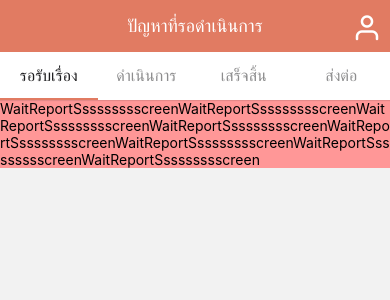
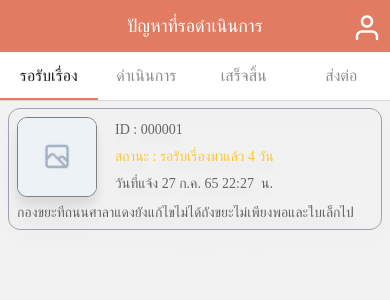
Before and after one commit to NattawutTanthai/app_smart_report, a React Native app: screen /TopBarNavigator in a window 390 px wide. Shown: the top 300 px of the page. Built offline with nearby package versions, Linux system fonts and the light colour scheme.

Commit message:
add UI Topbar and Task UI

```diff
--- /dev/null
+++ b/components/TopBar.js
@@ -0,0 +1,15 @@
+import { View, Text } from 'react-native'
+import Feather from 'react-native-vector-icons/Feather';
+
+export default function TopBar() {
+  return (
+    <View className="flex-row justify-center">
+          <Text className="font-kanitRegular text-lg text-white p-3">
+            ปัญหาที่รอดำเนินการ
+          </Text>
+          <View className="absolute right-2 top-3">
+            <Feather name="user" size={30} color="white" onPress={() =>{navigation.navigate('Profile')}} />
+          </View>
+        </View>
+  )
+}
--- a/navigation/NavStack.js
+++ b/navigation/NavStack.js
@@ -3,8 +3,8 @@ import {createMaterialTopTabNavigator} from '@react-navigation/material-top-tabs
 import { NavigationContainer } from '@react-navigation/native';
 import LoginScreen from '../screens/LoginScreen'
 import RegisterScreen from '../screens/RegisterScreen';
-import HomeScreen from '../screens/HomeScreen';
 import TopBarNavigator from './TopBarNavigator';
+import ProfileScreen from '../screens/ProfileScreen';
 
 const Stack = createNativeStackNavigator()
 const Tab = createMaterialTopTabNavigator();
@@ -15,8 +15,8 @@ export default function NavStack() {
       <Stack.Navigator initialRouteName='Login' screenOptions={{headerShown: false}}>
         <Stack.Screen name="Login" component={LoginScreen} />
         <Stack.Screen name="Register" component={RegisterScreen}  />
-        <Stack.Screen name="Home" component={HomeScreen} />
         <Stack.Screen name="TopBarNavigator" component={TopBarNavigator} />
+        <Stack.Screen name="Profile" component={ProfileScreen} />
       </Stack.Navigator>
     </NavigationContainer>
   )
--- a/navigation/TopBarNavigator.js
+++ b/navigation/TopBarNavigator.js
@@ -1,26 +1,28 @@
 import {View, Text, SafeAreaView, ScrollView} from 'react-native';
-import Feather from 'react-native-vector-icons/Feather';
-
 import {createMaterialTopTabNavigator} from '@react-navigation/material-top-tabs';
+import { useNavigation } from '@react-navigation/native';
 import WaitReportScreen from '../screens/TabScreen/WaitReportScreen';
 import ProcessScreen from '../screens/TabScreen/ProcessScreen';
 import SuccessScreen from '../screens/TabScreen/SuccessScreen';
 import SentToScreen from '../screens/TabScreen/SentToScreen';
+import Feather from 'react-native-vector-icons/Feather';
+
 
 const Tab = createMaterialTopTabNavigator();
 
 export default function TopBarNavigator() {
+  const navigation = useNavigation();
+
   return (
     <SafeAreaView className="bg-[#E17B62] h-full">
-        <View className="flex-row justify-center  bg-[#E17B62] ">
+        <View className="flex-row justify-center">
           <Text className="font-kanitRegular text-lg text-white p-3">
             ปัญหาที่รอดำเนินการ
           </Text>
           <View className="absolute right-2 top-3">
-            <Feather name="user" size={30} color="white" />
+            <Feather name="user" size={30} color="white" onPress={() =>{navigation.navigate('Profile')}} />
           </View>
         </View>
-
         <Tab.Navigator
           initialRouteName="WaitReport"
           screenOptions={{
--- a/screens/HomeScreen.js
+++ /dev/null
@@ -1,19 +0,0 @@
-import { View, Text, SafeAreaView, ScrollView } from 'react-native'
-import Feather from 'react-native-vector-icons/Feather'
-
-export default function HomeScreen() {
-  return (
-    <SafeAreaView >
-      <ScrollView>
-        <View className='flex-row justify-center  bg-[#E17B62] '>
-            <Text className='font-kanitRegular text-lg text-white p-3'>ปัญหาที่รอดำเนินการ</Text>
-            <View className='absolute right-2 top-3'>
-            <Feather  name='user' size={30} color='white' />
-            </View>
-        </View>
-
-
-      </ScrollView>
-    </SafeAreaView>
-  )
-}
--- /dev/null
+++ b/screens/ProfileScreen.js
@@ -0,0 +1,10 @@
+import { View, Text } from 'react-native'
+import React from 'react'
+
+export default function ProfileScreen() {
+  return (
+    <View>
+      <Text>ProfileScreen</Text>
+    </View>
+  )
+}
--- a/screens/TabScreen/ProcessScreen.js
+++ b/screens/TabScreen/ProcessScreen.js
@@ -1,10 +1,26 @@
-import { View, Text } from 'react-native'
-import React from 'react'
+import { View, Text, SafeAreaView, Image, ScrollView, TouchableOpacity } from 'react-native'
 
 export default function ProcessScreen() {
   return (
-    <View>
-      <Text>ProcessScreen</Text>
-    </View>
+    <SafeAreaView className='h-full'>
+      <ScrollView>
+        <TouchableOpacity className='m-2 p-2 border rounded-xl border-gray-400 drop-shadow-xl'>
+            <View className='flex-row mb-2'>
+              <Image
+                source={require('../../assets/images/img_unknow.png')}
+                style={{ width: 80, height: 80, marginRight: 10, borderColor: 'gray', borderWidth: 1, borderRadius: 10 }}
+              />
+              <View className='flex-col flex-wrap justify-around ml-2'>
+                <Text className='text-[#636466] font-kanitRegular'>ID : 000001</Text>
+                <Text className='text-[#2F80ED] font-kanitRegular'>สถานะ : ดำเนินการมาแล้ว 4 วัน</Text>
+                <Text className='text-[#636466] font-kanitRegular'>วันที่แจ้ง 27 ก.ค. 65 22:27  น.</Text>
+              </View>
+            </View>
+            <Text numberOfLines={3} ellipsizeMode='tail' className='text-[#636466] font-kanitRegular'>
+              กองขยะที่ถนนศาลาแดงยังแก้ไขไม่ได้ถังขยะไม่เพียงพอและใบเล็กไป
+            </Text>
+        </TouchableOpacity>
+      </ScrollView>
+    </SafeAreaView>
   )
 }
--- a/screens/TabScreen/SentToScreen.js
+++ b/screens/TabScreen/SentToScreen.js
@@ -1,10 +1,26 @@
-import { View, Text } from 'react-native'
-import React from 'react'
+import { View, Text, SafeAreaView, Image, ScrollView, TouchableOpacity } from 'react-native'
 
 export default function SentToScreen() {
   return (
-    <View>
-      <Text>SentToScreen</Text>
-    </View>
+    <SafeAreaView className='h-full'>
+      <ScrollView>
+        <TouchableOpacity className='m-2 p-2 border rounded-xl border-gray-400 drop-shadow-xl'>
+            <View className='flex-row mb-2'>
+              <Image
+                source={require('../../assets/images/img_unknow.png')}
+                style={{ width: 80, height: 80, marginRight: 10, borderColor: 'gray', borderWidth: 1, borderRadius: 10 }}
+              />
+              <View className='flex-col flex-wrap justify-around ml-2'>
+                <Text className='text-[#636466] font-kanitRegular'>ID : 000001</Text>
+                <Text className='text-[#EB5757] font-kanitRegular'>สถานะ : ส่งต่อ หน่วยงาน ความสะอาด</Text>
+                <Text className='text-[#636466] font-kanitRegular'>วันที่แจ้ง 27 ก.ค. 65 22:27  น.</Text>
+              </View>
+            </View>
+            <Text numberOfLines={3} ellipsizeMode='tail' className='text-[#636466] font-kanitRegular'>
+              กองขยะที่ถนนศาลาแดงยังแก้ไขไม่ได้ถังขยะไม่เพียงพอและใบเล็กไป
+            </Text>
+        </TouchableOpacity>
+      </ScrollView>
+    </SafeAreaView>
   )
 }
--- a/screens/TabScreen/SuccessScreen.js
+++ b/screens/TabScreen/SuccessScreen.js
@@ -1,10 +1,26 @@
-import { View, Text } from 'react-native'
-import React from 'react'
+import { View, Text, SafeAreaView, Image, ScrollView, TouchableOpacity } from 'react-native'
 
 export default function SuccessScreen() {
   return (
-    <View>
-      <Text>SuccessScreen</Text>
-    </View>
+    <SafeAreaView className='h-full'>
+      <ScrollView>
+        <TouchableOpacity className='m-2 p-2 border rounded-xl border-gray-400 drop-shadow-xl'>
+            <View className='flex-row mb-2'>
+              <Image
+                source={require('../../assets/images/img_unknow.png')}
+                style={{ width: 80, height: 80, marginRight: 10, borderColor: 'gray', borderWidth: 1, borderRadius: 10 }}
+              />
+              <View className='flex-col flex-wrap justify-around ml-2'>
+                <Text className='text-[#636466] font-kanitRegular'>ID : 000001</Text>
+                <Text className='text-[#27AE60] font-kanitRegular'>สถานะ : เสร็จสิ้น</Text>
+                <Text className='text-[#636466] font-kanitRegular'>วันที่แจ้ง 27 ก.ค. 65 22:27  น.</Text>
+              </View>
+            </View>
+            <Text numberOfLines={3} ellipsizeMode='tail' className='text-[#636466] font-kanitRegular'>
+              กองขยะที่ถนนศาลาแดงยังแก้ไขไม่ได้ถังขยะไม่เพียงพอและใบเล็กไป
+            </Text>
+        </TouchableOpacity>
+      </ScrollView>
+    </SafeAreaView>
   )
 }
--- a/screens/TabScreen/WaitReportScreen.js
+++ b/screens/TabScreen/WaitReportScreen.js
@@ -1,10 +1,26 @@
-import { View, Text, SafeAreaView } from 'react-native'
-import React from 'react'
+import { View, Text, SafeAreaView, Image, ScrollView, TouchableOpacity } from 'react-native'
 
 export default function WaitReportScreen() {
   return (
-    <SafeAreaView className='bg-red1'>
-      <Text>WaitReportSsssssssscreenWaitReportSsssssssscreenWaitReportSsssssssscreenWaitReportSsssssssscreenWaitReportSsssssssscreenWaitReportSsssssssscreenWaitReportSsssssssscreenWaitReportSsssssssscreen</Text>
+    <SafeAreaView className='h-full'>
+      <ScrollView>
+        <TouchableOpacity className='m-2 p-2 border rounded-xl border-gray-400 drop-shadow-xl'>
+            <View className='flex-row mb-2'>
+              <Image
+                source={require('../../assets/images/img_unknow.png')}
+                style={{ width: 80, height: 80, marginRight: 10, borderColor: 'gray', borderWidth: 1, borderRadius: 10 }}
+              />
+              <View className='flex-col flex-wrap justify-around ml-2'>
+                <Text className='text-[#636466] font-kanitRegular'>ID : 000001</Text>
+                <Text className='text-[#FFC726] font-kanitRegular'>สถานะ : รอรับเรื่องมาแล้ว 4 วัน</Text>
+                <Text className='text-[#636466] font-kanitRegular'>วันที่แจ้ง 27 ก.ค. 65 22:27  น.</Text>
+              </View>
+            </View>
+            <Text numberOfLines={3} ellipsizeMode='tail' className='text-[#636466] font-kanitRegular'>
+              กองขยะที่ถนนศาลาแดงยังแก้ไขไม่ได้ถังขยะไม่เพียงพอและใบเล็กไป
+            </Text>
+        </TouchableOpacity>
+      </ScrollView>
     </SafeAreaView>
   )
 }
--- a/tailwind.config.js
+++ b/tailwind.config.js
@@ -11,6 +11,9 @@ module.exports = {
         red1: '#FF9797',
         red2: '#FF4E4E',
         red3: '#FF0000',
+        blue1: '#80B2FF',
+        blue2: '#267DFF',
+        blue3: '#0050C8',
       },
       fontFamily: {
         kanitLight: ['Kanit-Light'],
```
Also changed, not shown: assets/images/img_unknow.png (added).
